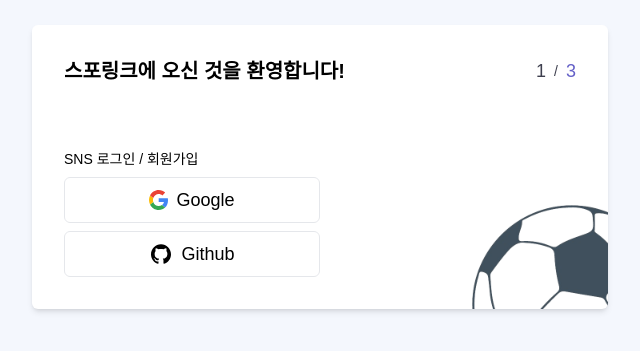
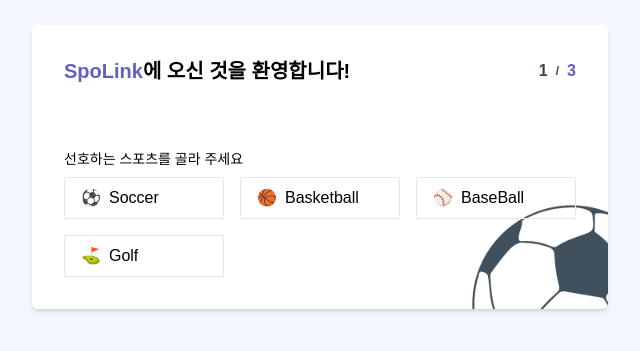
Before and after one commit to osh6006/Football-link, a React (Create React App) app: page /auth in a window 1280 px wide. Shown: the part 233-584 px from the top of the page, without its empty margins (320-960 px from the left). Built offline with nearby package versions, Linux system fonts and the light colour scheme.

Commit message:
Design : Auth Step Two UI 세팅

```diff
--- a/src/components/auth/auth-contents.tsx
+++ b/src/components/auth/auth-contents.tsx
@@ -1,17 +1,30 @@
 import StepOne from "./step-one";
+import StepThree from "./step-three";
+import StepTwo from "./step-two";
 
 interface IAuthContentsProps {}
 
 const AuthContents: React.FunctionComponent<IAuthContentsProps> = () => {
-  const step = 1;
+  const step = 2;
   return (
     <section className="relative h-fit w-full max-w-xl overflow-hidden rounded-md bg-White p-8 shadow-md">
+      <div className="flex justify-between text-xl font-semibold">
+        <h1>
+          <strong className="text-Main">SpoLink</strong>에 오신 것을 환영합니다!
+        </h1>
+        <p className="flex items-center gap-x-2 text-base font-semibold text-LinesDark">
+          1 <span className="text-xs">/</span>
+          <strong className="text-Main">3</strong>
+        </p>
+      </div>
+      {/* {step === 1 && <StepOne />} */}
+      {step === 2 && <StepTwo />}
+      {/* {step === 3 && <StepThree />} */}
       <img
         src="/images/soccer-ball.png"
         alt="soccer-ball"
         className="absolute -bottom-24 -right-16 w-[200px]"
       />
-      {step === 1 && <StepOne />}
     </section>
   );
 };
--- /dev/null
+++ b/src/components/auth/multi-select.tsx
@@ -0,0 +1,54 @@
+import { useState } from "react";
+import { Sport } from "../../types";
+import { SportItems } from "../../services/fake/sports";
+import clsx from "clsx";
+
+interface IMultiSelectProps {
+  items: Sport[];
+}
+
+const MultiSelect: React.FunctionComponent<IMultiSelectProps> = ({ items }) => {
+  const [selectedItems, setSelectedItem] = useState<Sport[]>([]);
+
+  const handleSelect = (sport: Sport) => {
+    const findIdx = selectedItems.findIndex((el) => el.id === sport.id);
+    if (findIdx !== -1) {
+      setSelectedItem(selectedItems.filter((el) => el.id !== sport.id));
+    } else {
+      setSelectedItem((prevItems) => [...prevItems, sport]);
+    }
+  };
+
+  return (
+    <ul className="z-10 grid w-full grid-cols-2 items-center justify-between gap-4 sm:grid-cols-3 ">
+      {SportItems.map((sport) => (
+        <li
+          key={sport.id}
+          className={clsx(
+            `flex cursor-pointer flex-nowrap items-center gap-x-2 rounded-sm border px-4 py-2 transition-colors
+            hover:bg-Main hover:text-white`,
+            isIncludeInSelectedItem(selectedItems, sport.id) &&
+              "bg-Main text-white",
+          )}
+          onClick={() => handleSelect(sport)}
+        >
+          <p>{sport.icon}</p>
+          <p className="flex-1">{sport.name}</p>
+        </li>
+      ))}
+    </ul>
+  );
+};
+
+export default MultiSelect;
+
+/**
+ * 배열 안에 현재 아이디가 있는지 확인하는 함수
+ * @param array Sport 타입
+ * @param id 사용자가 선택한 ID
+ * @returns boolean
+ */
+function isIncludeInSelectedItem(array: Sport[], id: number) {
+  if (array.find((el) => el.id === id)) return true;
+  return false;
+}
--- a/src/components/auth/step-one.tsx
+++ b/src/components/auth/step-one.tsx
@@ -5,13 +5,6 @@ interface IStepOneProps {}
 const StepOne: React.FunctionComponent<IStepOneProps> = (props) => {
   return (
     <>
-      <h1 className="flex justify-between text-xl font-semibold">
-        <p>스포링크에 오신 것을 환영합니다!</p>
-        <p className="flex items-center gap-x-2 text-lg font-light text-LinesDark">
-          1 <span className="text-sm">/</span>
-          <strong className="text-Main">3</strong>
-        </p>
-      </h1>
       <p className="mt-16 text-sm">SNS 로그인 / 회원가입</p>
       <div className="mt-2 flex w-1/2 flex-col gap-y-2">
         <Button iconSrc="/svgs/google-icon.svg">Google</Button>
--- a/src/components/auth/step-two.tsx
+++ b/src/components/auth/step-two.tsx
@@ -1,7 +1,16 @@
+import MultiSelect from "./multi-select";
+
 interface IStepTwoProps {}
 
 const StepTwo: React.FunctionComponent<IStepTwoProps> = (props) => {
-  return <></>;
+  return (
+    <>
+      <p className="mt-16 text-sm">선호하는 스포츠를 골라 주세요</p>
+      <div className="mt-2 flex flex-col gap-y-2">
+        <MultiSelect items={[]} />
+      </div>
+    </>
+  );
 };
 
 export default StepTwo;
--- a/src/components/common/Button.tsx
+++ b/src/components/common/Button.tsx
@@ -16,9 +16,12 @@ const Button: React.FunctionComponent<IButtonProps> = ({
     <button
       className={clsx(
         "bg-init flex select-none items-center justify-center gap-2 rounded-md border px-2 py-2 text-lg transition-colors hover:bg-slate-100",
-        color === "main" && "bg-Main text-White hover:bg-MainHover",
-        color === "secondary" && "bg-Seondary hover:bg-SeondaryHover",
-        color === "destructive" && "",
+        color === "main" &&
+          "border-Main bg-Main text-White hover:border-MainHover hover:bg-MainHover",
+        color === "secondary" &&
+          "bg-Seondary hover:border-SeondaryHover hover:bg-SeondaryHover",
+        color === "destructive" &&
+          "border-Red bg-Red text-White hover:border-RedHover hover:bg-RedHover",
       )}
       {...props}
     >
--- /dev/null
+++ b/src/services/fake/sports.ts
@@ -0,0 +1,24 @@
+import { Sport } from "../../types";
+
+export const SportItems: Sport[] = [
+  {
+    id: 1,
+    name: "Soccer",
+    icon: "⚽",
+  },
+  {
+    id: 2,
+    name: "Basketball",
+    icon: "🏀",
+  },
+  {
+    id: 3,
+    name: "BaseBall",
+    icon: "⚾",
+  },
+  {
+    id: 4,
+    name: "Golf",
+    icon: "⛳",
+  },
+];
--- /dev/null
+++ b/src/types/index.ts
@@ -0,0 +1 @@
+export type { Sport } from "./sports";
--- /dev/null
+++ b/src/types/sports.ts
@@ -0,0 +1,9 @@
+export interface Sport {
+  id: number;
+  name: string;
+  icon: string;
+}
+
+export interface SoccerLeague {
+  name: string;
+}
```
